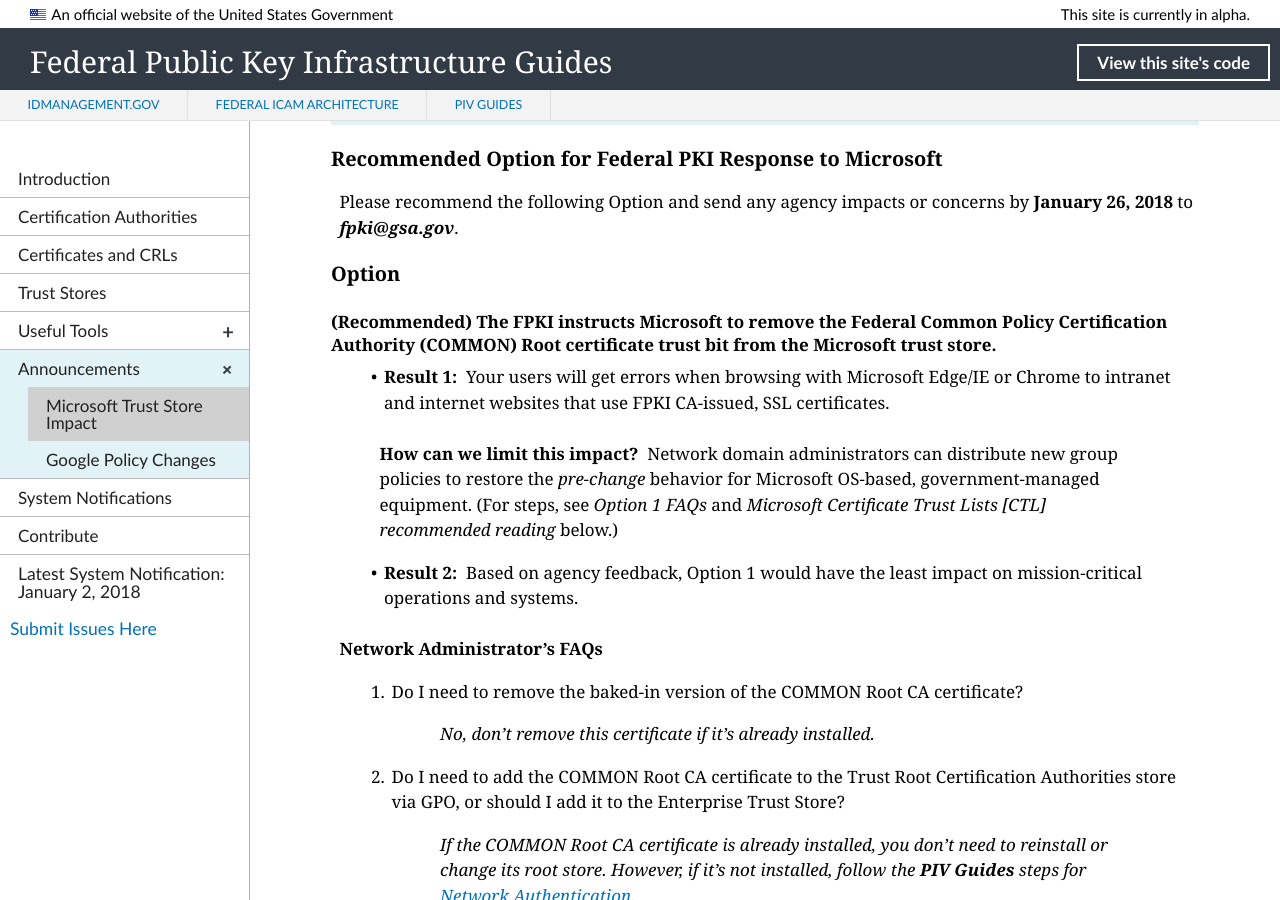
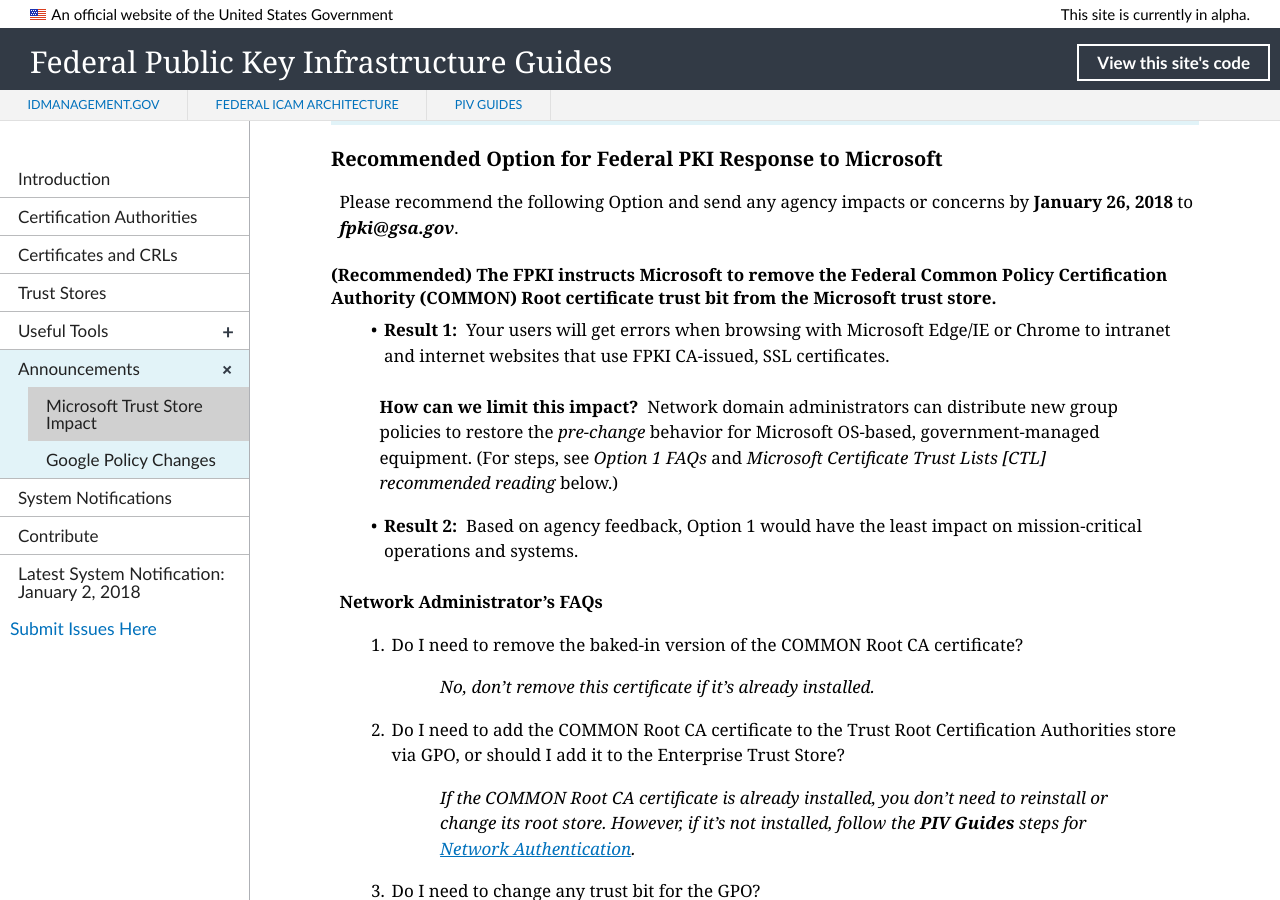
Before and after one commit to GSA/fpki-guides, a Jekyll site: the page built from _announcements/01_microsoft_constraint.md, in a window 1280 px wide and 900 px high, scrolled down 475 px. Built offline with Jekyll 4.4.1, drawn with Linux system fonts in a browser that asks for light colours; nearby versions of some CDN libraries; library files that are not in the unit come from our copies.

Commit message:
Update 01_microsoft_constraint.md
Format

```diff
--- a/_announcements/01_microsoft_constraint.md
+++ b/_announcements/01_microsoft_constraint.md
@@ -16,7 +16,6 @@
 
 Please recommend the following Option and send any agency impacts or concerns by **January 26, 2018** to **_fpki@gsa.gov_**. <!--Update date.-->
 
-### Option
 #### (Recommended)&nbsp;The FPKI instructs Microsoft to remove the Federal Common Policy Certification Authority (COMMON) Root certificate trust bit from the Microsoft trust store.
 * **Result 1:**&nbsp;&nbsp;Your users will get errors when browsing with Microsoft Edge/IE or Chrome to intranet and internet websites that use FPKI CA-issued, SSL certificates.
 
```
